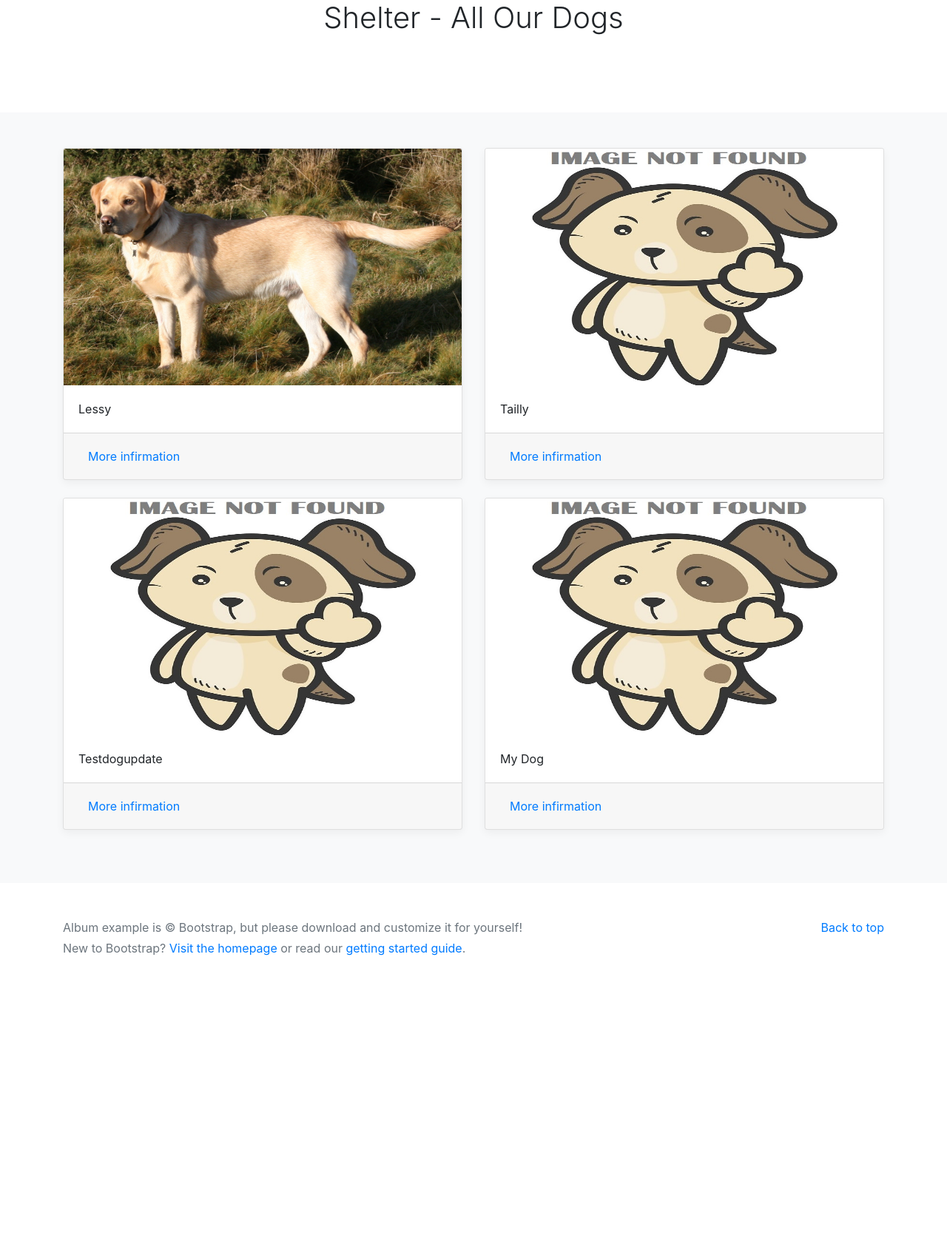
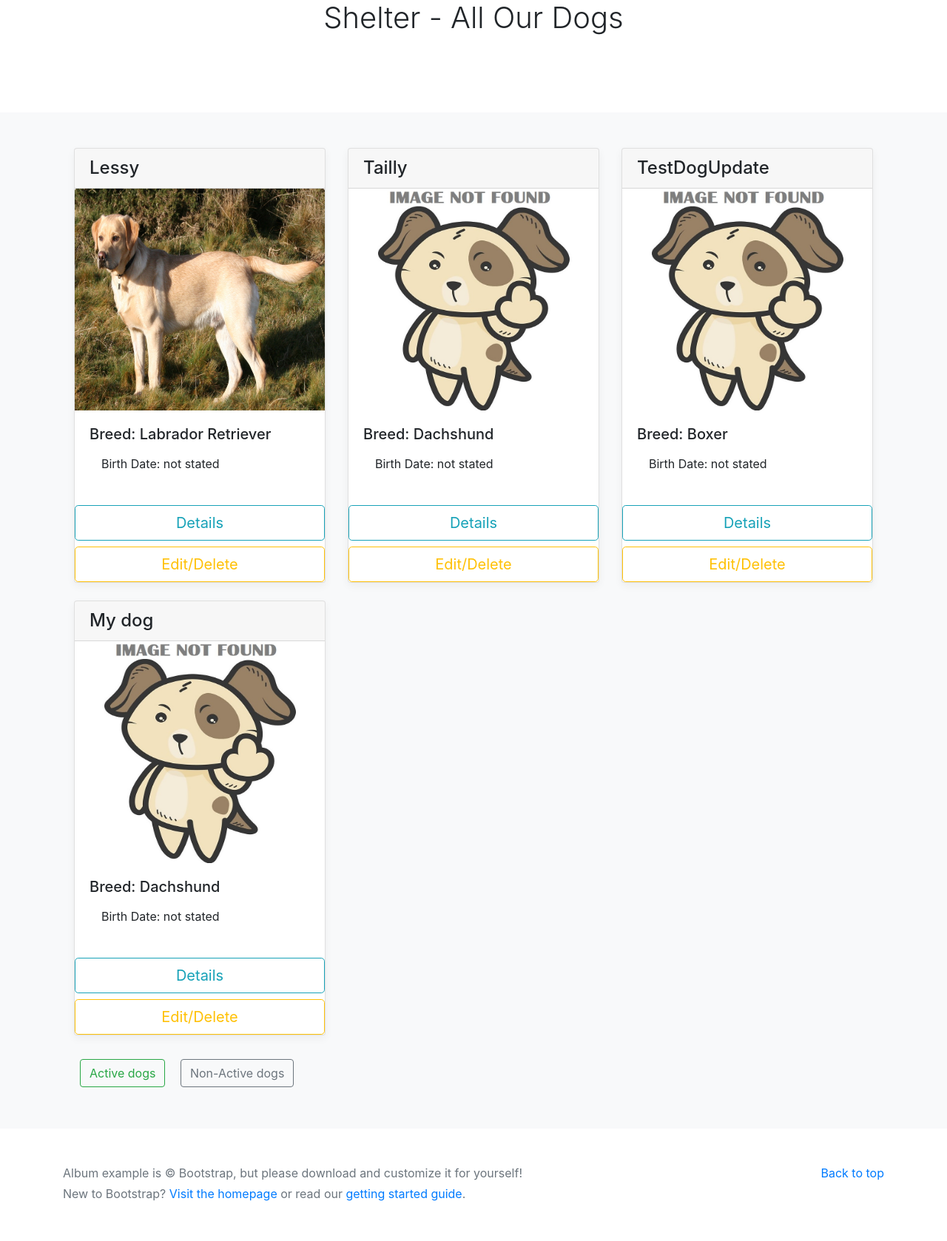
Before and after one commit to khomyakov362/a_django_project, a Django app: page /dogs/ in a window 1280 px wide. Shown: the part 152-1830 px from the top of the page at 74% size. Before the commit the page ends 1444 px from the top, so only its background shows below. Run offline with Django 5.2, Linux system fonts and the light colour scheme; a user stored in the database is signed in; data comes from the database, SQL or seed files in the repository; some libraries are stand-ins or nearby versions.

Commit message:
Added activate/deactivate functionality Actions hidden from unauthorised users in frontend

```diff
--- a/dogs/forms.py
+++ b/dogs/forms.py
@@ -7,7 +7,7 @@
 class DogForm(StyleFormMixin, forms.ModelForm):
     class Meta:
         model = Dog
-        exclude = ('owner',)
+        exclude = ('owner', 'is_active')
 
     def clean_birth_date(self):
         cd = self.cleaned_data['birth_date']
--- a/dogs/models.py
+++ b/dogs/models.py
@@ -20,6 +20,7 @@
     photo = models.ImageField(upload_to='dogs/', **NULLABLE, verbose_name='Photo')
     birth_date = models.DateField(**NULLABLE, verbose_name='Birth date')
     owner = models.ForeignKey(settings.AUTH_USER_MODEL, on_delete=models.SET_NULL, **NULLABLE, verbose_name='Owner')
+    is_active = models.BooleanField(default=True, verbose_name='Active')
 
     def __str__(self):
         return f'{self.name} ({self.breed})'
--- a/dogs/templates/dogs/dogs.html
+++ b/dogs/templates/dogs/dogs.html
@@ -2,22 +2,14 @@
 {% load my_tags %}
 {% block content %}
 
-<div class="row">
-    {% for object in object_list %}
-    <div class="col-md-6">
-        <div class="card mb-4 box-shadow">
-            <img class="card-img-top" src="{{ object.photo|dogs_media }}" width="300" height="320" alt="Card image cap">
-            <div class="card-body">
-                <p class="card-text">
-                    {{ object.name|title }}
-                </p>
-            </div>
-            <div class="card-footer">
-                <a class="btn btn-link" href="{% url 'dogs:dog_detail' object.pk %}">More infirmation</a>
-            </div>
-        </div>
+<div class="container">
+    <div class="row">
+        {% for object in object_list %}
+        {% include 'dogs/includes/inc_dog_card.html' with object=object %}
+        {% endfor %}
     </div>
-    {% endfor %}
+    <a class="btn btn-outline-success m-2" href="{% url 'dogs:dogs_list' %}">Active dogs</a>
+    <a class="btn btn-outline-secondary m-2" href="{% url 'dogs:dogs_deactivated_list' %}">Non-Active dogs</a>
 </div>
 
 {% endblock %}
--- /dev/null
+++ b/dogs/templates/dogs/includes/inc_dog_card.html
@@ -0,0 +1,25 @@
+{% load my_tags %}
+<div class="col-4">
+    <div class="card mb-4 box-shadow">
+        <div class="card-header">
+            <h4 class="my-0 font-wetght-normal">{{ object.name }}</h4>
+        </div>
+        <img class="card-img-top" src="{{ object.photo|dogs_media }}" alt="Image cap" width="300" height="300">
+        <div class="card-body">
+            <h5 class="card-title pricing-card-title">Breed: {{ object.breed }}</h5>
+            <ul class="list-unstyled mb-4 text-start m-3">
+                <li>Birth Date: {{object.birt_hdate|default:'not stated'}} </li>
+            </ul>
+        </div>
+        <a class="btn btn-lg btn-block btn-outline-info" href="{% url 'dogs:dog_detail' object.pk %}">Details</a>
+        {% if user.is_authenticated and object.owner == user or user.is_staff %}
+        <a class="btn btn-lg btn-block btn-outline-warning" href="{% url 'dogs:dog_update' object.pk %}">
+            {% if user.is_superuser %}
+            Edit/Delete
+            {% elif object.owner == user or user.is_staff %}
+            Edit
+            {% endif %}
+        </a>
+        {% endif %}
+    </div>
+</div>
--- a/dogs/urls.py
+++ b/dogs/urls.py
@@ -10,8 +10,10 @@
     path('breeds/', cache_page(60)(views.BreedListView.as_view()), name='breeds'),
     path('breeds/<int:pk>/dogs/', views.DogBreedListView.as_view(), name='breed_dogs'),
     path('dogs/', views.DogListView.as_view(), name='dogs_list'),
+    path('dogs/deactivated', views.DogDeactivatedListView.as_view(), name='dogs_deactivated_list'),
     path('dogs/create_update/', views.DogCreateView.as_view(), name='dog_create'),
     path('dogs/detail/<int:pk>/', views.DogDetailView.as_view(), name='dog_detail'),
     path('dogs/create_update/<int:pk>/', views.DogUpdateView.as_view(), name='dog_update'),
+    path('dogs/toggle/<int:pk>/', views.toggle_activity, name='toggle_activity'),
     path('dogs/delete/<int:pk>/', views.DogDeleteView.as_view(), name='dog_delete')
 ]
--- a/dogs/views.py
+++ b/dogs/views.py
@@ -1,4 +1,4 @@
-from django.shortcuts import render, get_object_or_404
+from django.shortcuts import render, get_object_or_404, redirect
 from django.http import HttpRequest, Http404
 from django.urls import reverse, reverse_lazy
 from django.contrib.auth.mixins import LoginRequiredMixin
@@ -7,6 +7,7 @@
 
 from dogs.models import Breed, Dog, DogParent
 from dogs.forms import DogForm, ParentForm
+from users.models import UserRoles
 
 def index(request : HttpRequest):
     context = {
@@ -44,6 +45,25 @@
         'title' : 'Shelter - All Our Dogs'
     }
     template_name = 'dogs/dogs.html'
+
+    def get_queryset(self):
+        queryset = super().get_queryset()
+        return queryset.filter(is_active=True)
+
+class DogDeactivatedListView(LoginRequiredMixin, ListView):
+    model = Dog
+    extra_context = {
+        'title' : 'All Non-Active Dogs'
+    }
+    template_name = 'dogs/dogs.html'
+
+    def get_queryset(self):
+        if self.request.user.role in (UserRoles.MODERATOR, UserRoles.ADMIN):
+            return super().get_queryset().filter(is_active=False)
+        elif self.request.user.role == UserRoles.USER:
+            return super().get_queryset().filter(is_active=False, owner=self.request.user)
+        else:
+            return super().get_queryset()
 
 class DogCreateView(LoginRequiredMixin, CreateView):
     model = Dog
@@ -119,3 +139,9 @@
         if self.object.owner != self.request.user and not self.request.user.is_staff:
             raise Http404
         return self.object
+
+def toggle_activity(request : HttpRequest, pk : int):
+    dog_item = get_object_or_404(Dog, pk=pk)
+    dog_item.is_active = not dog_item.is_active
+    dog_item.save()
+    return redirect(reverse('dogs:dogs_list'))
```
Also changed, not shown: dogs.json (+1 -1 lines), dogs/templates/dogs/create_update.html (+12 -5 lines), dogs/migrations/0007_dog_is_active.py (added).
